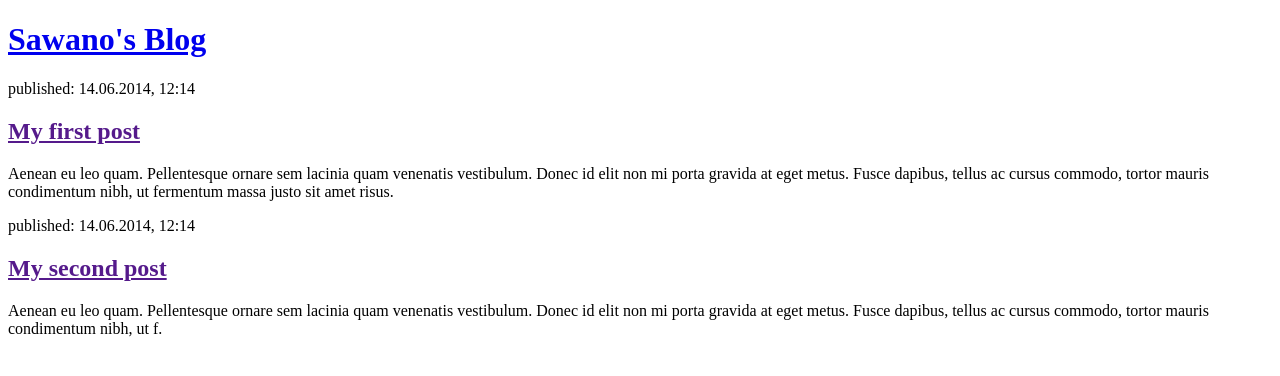
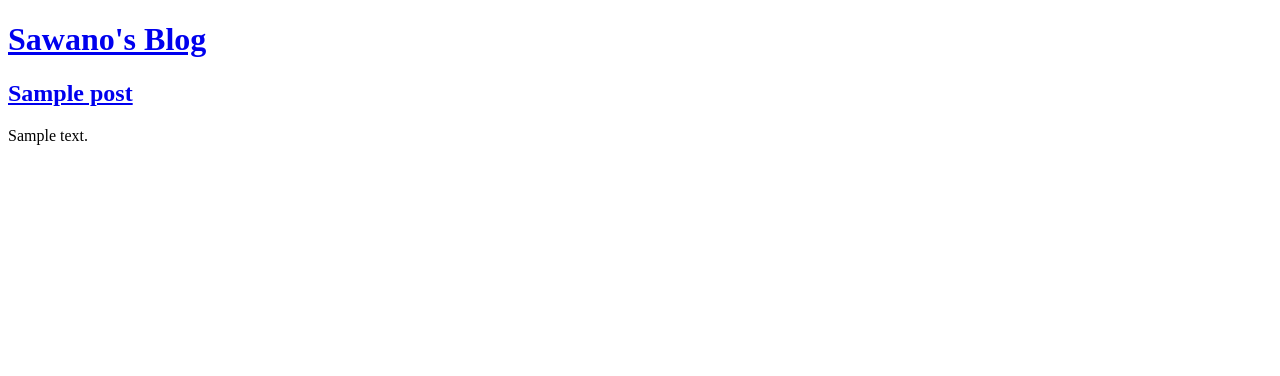
Before and after one commit to Tsunoyoruki/my-first-blog, a Django app: page / in a window 1280 px wide. Shown: the top 376 px of the page. Run offline with Django 5.2, Linux system fonts and the light colour scheme; tables that the repository leaves empty hold one stand-in row (values such as "Sample post").

Commit message:
Modified html template with views

```diff
--- a/blog/templates/blog/post_list.html
+++ b/blog/templates/blog/post_list.html
@@ -8,25 +8,13 @@
       <h1><a href="/">Sawano's Blog</a></h1>
     </header>
 
-    <article>
-      <time>published: 14.06.2014, 12:14</time>
-      <h2><a href="">My first post</a></h2>
-      <p>
-        Aenean eu leo quam. Pellentesque ornare sem lacinia quam venenatis
-        vestibulum. Donec id elit non mi porta gravida at eget metus. Fusce
-        dapibus, tellus ac cursus commodo, tortor mauris condimentum nibh, ut
-        fermentum massa justo sit amet risus.
-      </p>
-    </article>
-
-    <article>
-      <time>published: 14.06.2014, 12:14</time>
-      <h2><a href="">My second post</a></h2>
-      <p>
-        Aenean eu leo quam. Pellentesque ornare sem lacinia quam venenatis
-        vestibulum. Donec id elit non mi porta gravida at eget metus. Fusce
-        dapibus, tellus ac cursus commodo, tortor mauris condimentum nibh, ut f.
-      </p>
-    </article>
+    {% for post in posts %}
+    <div class="post">
+      <h2><a href="{{ post.title }}"> {{post.title}}</a></h2>
+      <p>{{ post.text|linebreaksbr}}</p>
+      <time  {{post.published_date}}"></time>
+    </div>
+    {% endfor %}
+    <article></article>
   </body>
 </html>
--- a/blog/views.py
+++ b/blog/views.py
@@ -1,4 +1,10 @@
 from django.shortcuts import render
 
+from django.utils import timezone
+
+from .models import Post
+
+
 def post_list(request):
-    return render(request, 'blog/post_list.html', {})
+    posts = Post.objects.filter(published_date__lte=timezone.now()).order_by('published_date')
+    return render(request, 'blog/post_list.html', {'posts': posts})
```
